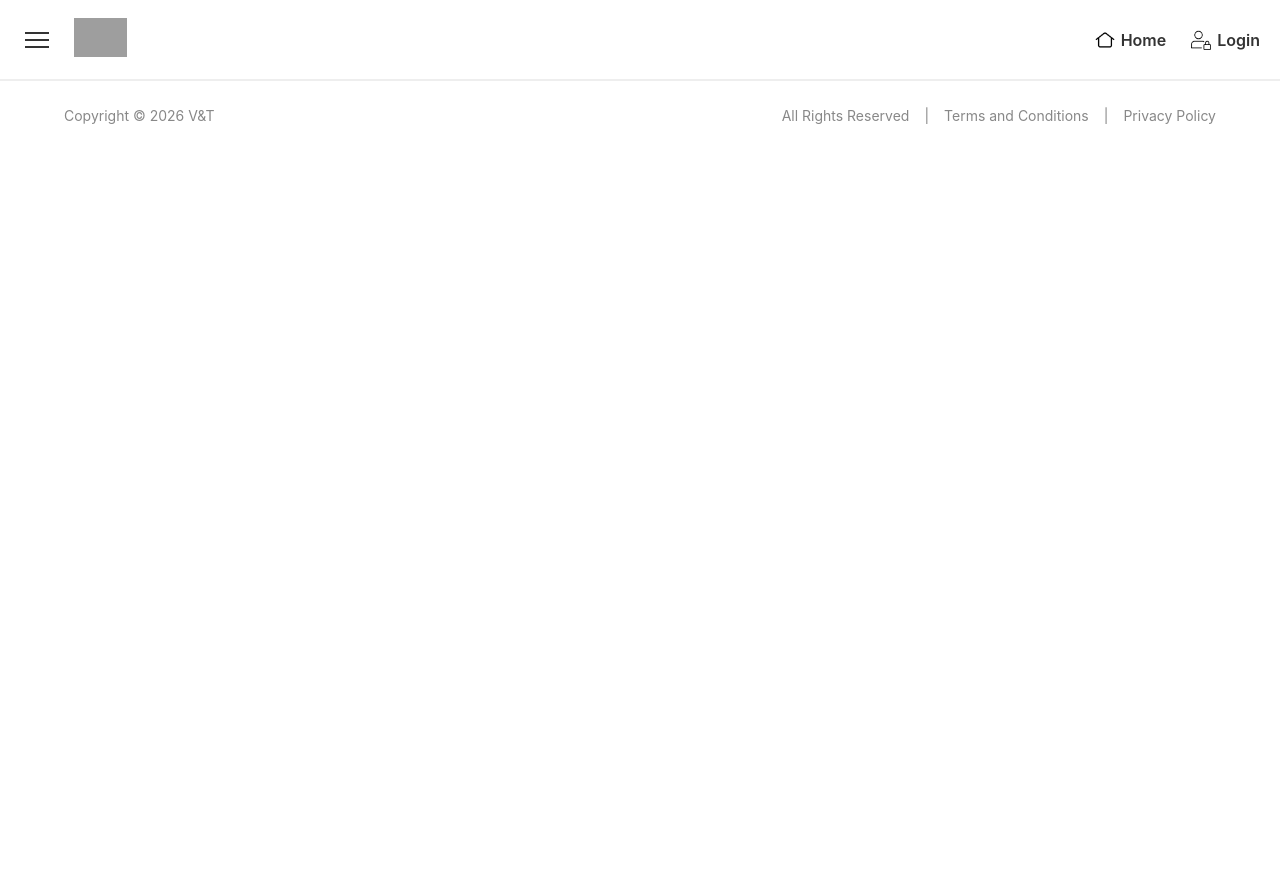
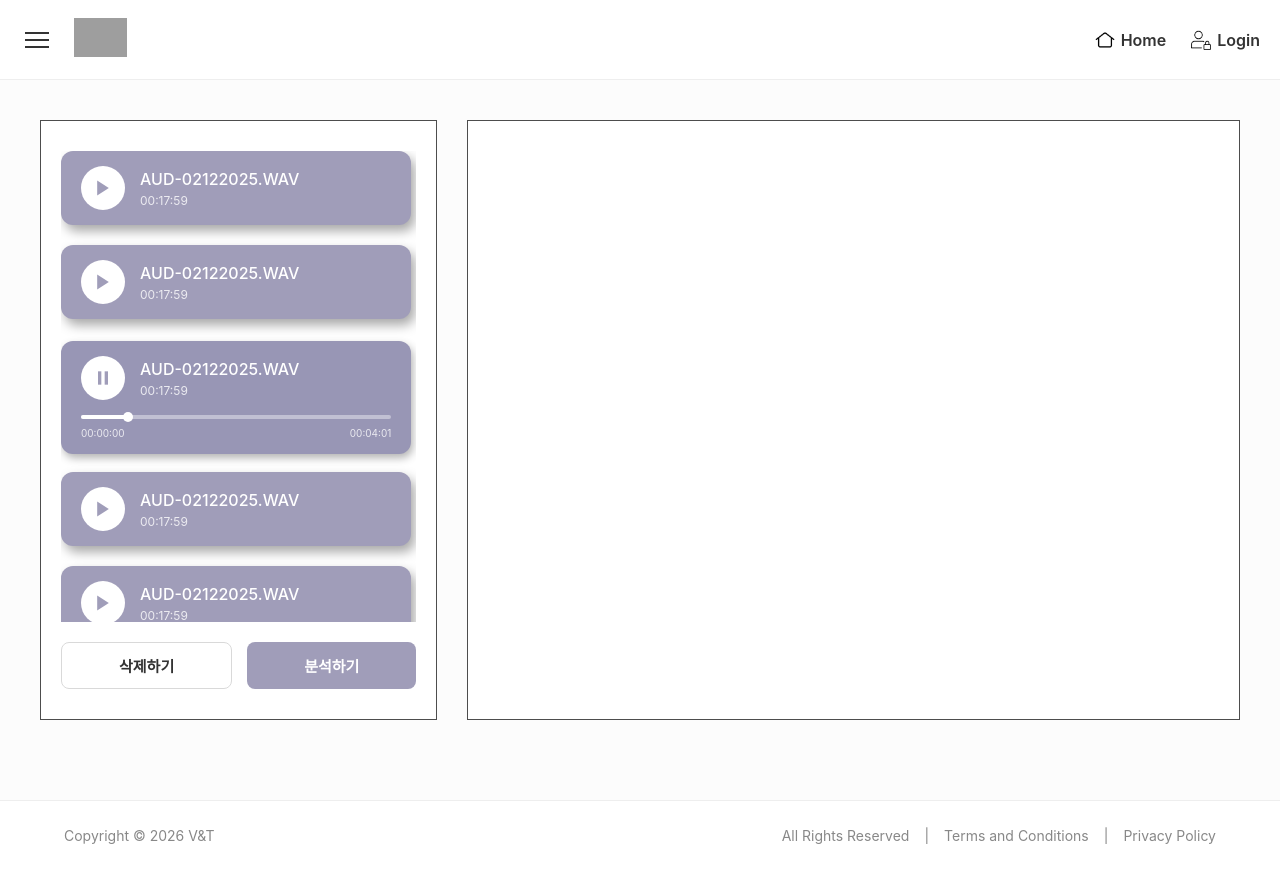
Before and after one commit to VoiceAndText/frontend, a React (Create React App) app in the folder swb/: page /results in a window 1280 px wide. Before the commit the page ends 800 px from the top, so only its background shows below. Built offline with nearby package versions, Linux system fonts and the light colour scheme; grey boxes are pictures that could not be loaded.

Commit message:
분석 결과 페이지 음성 목록

```diff
--- a/swb/src/App.js
+++ b/swb/src/App.js
@@ -10,6 +10,7 @@ import UploadPage from './components/front/UploadPage.js';
 import Dashboard from './components/front/Dashboard.js';
 import AdminLogs from './components/front/AdminLogs.js'
 import AdminUsers from './components/front/AdminUser.js'
+import ResultPage from './components/front/ResultPage.js';
 
 function App() {
   const [isLoggedIn, setIsLoggedIn] = useState(false);
@@ -37,6 +38,7 @@ function App() {
           <Route path="/admin/dashboard" element={<Dashboard />} />
           <Route path="/admin/adminlogs" element={<AdminLogs />} />
           <Route path="/admin/adminusers" element={<AdminUsers />} />
+          <Route path="/results" element={<ResultPage />} />
         </Routes>
         <Footer />
       </div>
--- /dev/null
+++ b/swb/src/components/css/ResultPage.css
@@ -0,0 +1,185 @@
+.result-page-wrapper {
+  display: flex;
+  justify-content: center;
+  align-items: flex-start;
+  min-height: calc(100vh - 80px);
+  background-color: #fcfcfc;
+  padding: 40px 20px;
+}
+
+.result-page-container {
+  display: flex;
+  width: 100%;
+  max-width: 1200px;
+  gap: 30px;
+  height: calc(100vh - 200px);
+  min-height: 550px;
+}
+
+/* 좌측 음성 목록 */
+.result-left-panel {
+  flex: 1;
+  border: 1px solid #4d4d4d;
+  display: flex;
+  flex-direction: column;
+  padding: 30px 20px;
+  background-color: #ffffff;
+}
+
+.audio-list-container {
+  flex: 1;
+  overflow-y: auto;
+  display: flex;
+  flex-direction: column;
+  gap: 20px;
+  padding-right: 5px;
+  padding-bottom: 15px;
+  margin-bottom: 20px;
+}
+
+.audio-list-container::-webkit-scrollbar {
+  width: 5px;
+}
+.audio-list-container::-webkit-scrollbar-thumb {
+  background-color: #d1d1d1;
+  border-radius: 10px;
+}
+
+.audio-card {
+  background-color: #a09db9;
+  border-radius: 12px;
+  padding: 15px 20px;
+  cursor: pointer;
+  transition: all 0.2s ease;
+  box-shadow: 4px 6px 12px rgba(0, 0, 0, 0.35);
+}
+
+.audio-card:hover {
+  transform: translateY(-2px);
+  box-shadow: 6px 8px 16px rgba(0, 0, 0, 0.4);
+}
+
+.audio-card.active {
+  background-color: #9896b5;
+  transform: translateY(2px);
+  box-shadow: 2px 4px 8px rgba(0, 0, 0, 0.3);
+}
+
+.audio-card-top {
+  display: flex;
+  align-items: center;
+  gap: 15px;
+}
+
+.play-icon-circle {
+  width: 44px;
+  height: 44px;
+  border-radius: 50%;
+  background-color: #ffffff;
+  display: flex;
+  justify-content: center;
+  align-items: center;
+  flex-shrink: 0;
+  cursor: pointer;
+  transition: transform 0.1s;
+}
+
+.play-icon-circle:active {
+  transform: scale(0.95);
+}
+
+.audio-info {
+  flex: 1;
+  display: flex;
+  flex-direction: column;
+  color: #ffffff;
+}
+
+.audio-name {
+  font-size: 16px;
+  font-weight: 500;
+  margin-bottom: 4px;
+}
+
+.audio-duration {
+  font-size: 12px;
+  opacity: 0.8;
+}
+
+.audio-progress-section {
+  margin-top: 15px;
+}
+
+.progress-bar-bg {
+  width: 100%;
+  height: 4px;
+  background-color: rgba(255, 255, 255, 0.4);
+  border-radius: 2px;
+  position: relative;
+  margin-bottom: 8px;
+}
+
+.progress-bar-fill {
+  height: 100%;
+  background-color: #ffffff;
+  border-radius: 2px;
+}
+
+.progress-bar-thumb {
+  width: 10px;
+  height: 10px;
+  background-color: #ffffff;
+  border-radius: 50%;
+  position: absolute;
+  top: -3px;
+  transform: translateX(-50%);
+}
+
+.progress-time {
+  display: flex;
+  justify-content: space-between;
+  color: #ffffff;
+  font-size: 10px;
+  opacity: 0.8;
+}
+
+.left-action-buttons {
+  display: flex;
+  gap: 15px;
+}
+
+.left-action-buttons button {
+  flex: 1;
+  padding: 12px 0;
+  border-radius: 8px;
+  font-size: 15px;
+  font-weight: 600;
+  cursor: pointer;
+  transition: opacity 0.2s;
+}
+
+.left-action-buttons button:hover {
+  opacity: 0.8;
+}
+
+.btn-delete {
+  background-color: #ffffff;
+  border: 1px solid #d9d9d9;
+  color: #333;
+}
+
+.btn-analyze {
+  background-color: #a09db9;
+  border: none;
+  color: #ffffff;
+}
+
+/* 우측 분석 결과 */
+.result-right-panel {
+  flex: 2;
+  border: 1px solid #4d4d4d;
+  display: flex;
+  flex-direction: column;
+  padding: 30px;
+  background-color: #ffffff;
+}
--- /dev/null
+++ b/swb/src/components/front/ResultPage.js
@@ -0,0 +1,109 @@
+import React, { useState } from 'react';
+import '../css/ResultPage.css';
+
+const initialMockAudioList = [
+  { id: 1, name: 'AUD-02122025.WAV', duration: '00:17:59' },
+  { id: 2, name: 'AUD-02122025.WAV', duration: '00:17:59' },
+  { id: 3, name: 'AUD-02122025.WAV', duration: '00:17:59', currentTime: '00:00:00', totalTime: '00:04:01' },
+  { id: 4, name: 'AUD-02122025.WAV', duration: '00:17:59' },
+  { id: 5, name: 'AUD-02122025.WAV', duration: '00:17:59' },
+];
+
+const ResultPage = () => {
+  const [audioList, setAudioList] = useState(initialMockAudioList);
+  const [activeAudioId, setActiveAudioId] = useState(3);
+  const [isPlaying, setIsPlaying] = useState(true);
+
+  const handleDelete = () => {
+    if (!activeAudioId) {
+      alert("삭제할 음성 파일을 먼저 선택해 주세요.");
+      return;
+    }
+
+    if (window.confirm("선택한 음성 파일을 삭제하시겠습니까?")) {
+      setAudioList(prevList => prevList.filter(audio => audio.id !== activeAudioId));
+      setActiveAudioId(null);
+      setIsPlaying(false);
+    }
+  };
+
+  const handlePlayToggle = (e, audioId) => {
+    e.stopPropagation();
+
+    if (activeAudioId === audioId) {
+      setIsPlaying(!isPlaying);
+    } else {
+      setActiveAudioId(audioId);
+      setIsPlaying(true);
+    }
+  };
+
+  return (
+    <div className="result-page-wrapper">
+      <div className="result-page-container">
+
+        <div className="result-left-panel">
+          <div className="audio-list-container">
+            {audioList.map((audio) => (
+              <div
+                key={audio.id}
+                className={`audio-card ${activeAudioId === audio.id ? 'active' : ''}`}
+                onClick={() => {
+                  if (activeAudioId !== audio.id) {
+                    setActiveAudioId(audio.id);
+                    setIsPlaying(true);
+                  }
+                }}
+              >
+                <div className="audio-card-top">
+                  <div
+                    className="play-icon-circle"
+                    onClick={(e) => handlePlayToggle(e, audio.id)}
+                  >
+                    {activeAudioId === audio.id && isPlaying ? (
+                      <svg width="20" height="20" viewBox="0 0 24 24" fill="#a09db9"><rect x="6" y="4" width="4" height="16"></rect><rect x="14" y="4" width="4" height="16"></rect></svg>
+                    ) : (
+                      <svg width="20" height="20" viewBox="0 0 24 24" fill="#a09db9"><polygon points="5 3 19 12 5 21 5 3"></polygon></svg>
+                    )}
+                  </div>
+                  <div className="audio-info">
+                    <span className="audio-name">{audio.name}</span>
+                    <span className="audio-duration">{audio.duration}</span>
+                  </div>
+                </div>
+                {activeAudioId === audio.id && (
+                  <div className="audio-progress-section">
+                    <div className="progress-bar-bg">
+                      <div className="progress-bar-fill" style={{ width: '15%' }}></div>
+                      <div className="progress-bar-thumb" style={{ left: '15%' }}></div>
+                    </div>
+                    <div className="progress-time">
+                      <span>{audio.currentTime || '00:00:00'}</span>
+                      <span>{audio.totalTime || '00:04:01'}</span>
+                    </div>
+                  </div>
+                )}
+              </div>
+            ))}
+            {audioList.length === 0 && (
+              <p style={{ textAlign: 'center', color: '#999', marginTop: '50px' }}>
+                업로드된 음성 파일이 없습니다.
+              </p>
+            )}
+          </div>
+          <div className="left-action-buttons">
+            <button className="btn-delete" onClick={handleDelete}>삭제하기</button>
+            <button className="btn-analyze">분석하기</button>
+          </div>
+        </div>
+
+        <div className="result-right-panel">
+          {/* 우측 분석 결과 */}
+        </div>
+
+      </div>
+    </div>
+  );
+};
+
+export default ResultPage;
```
